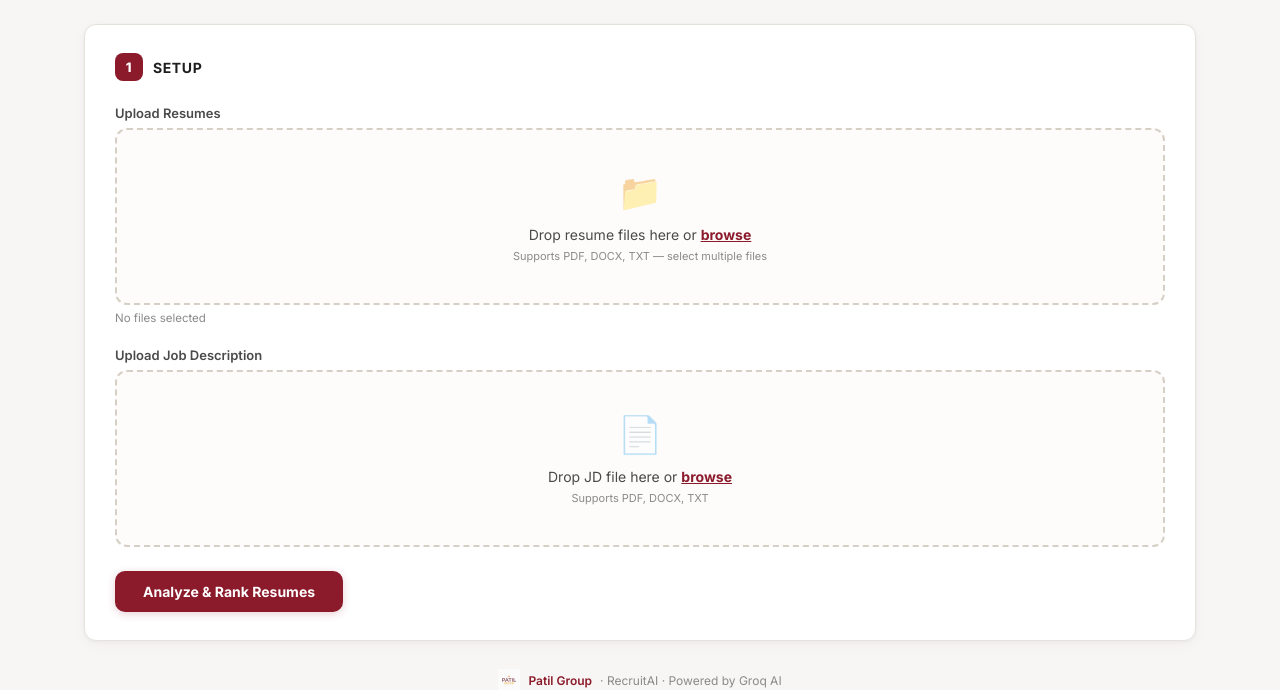
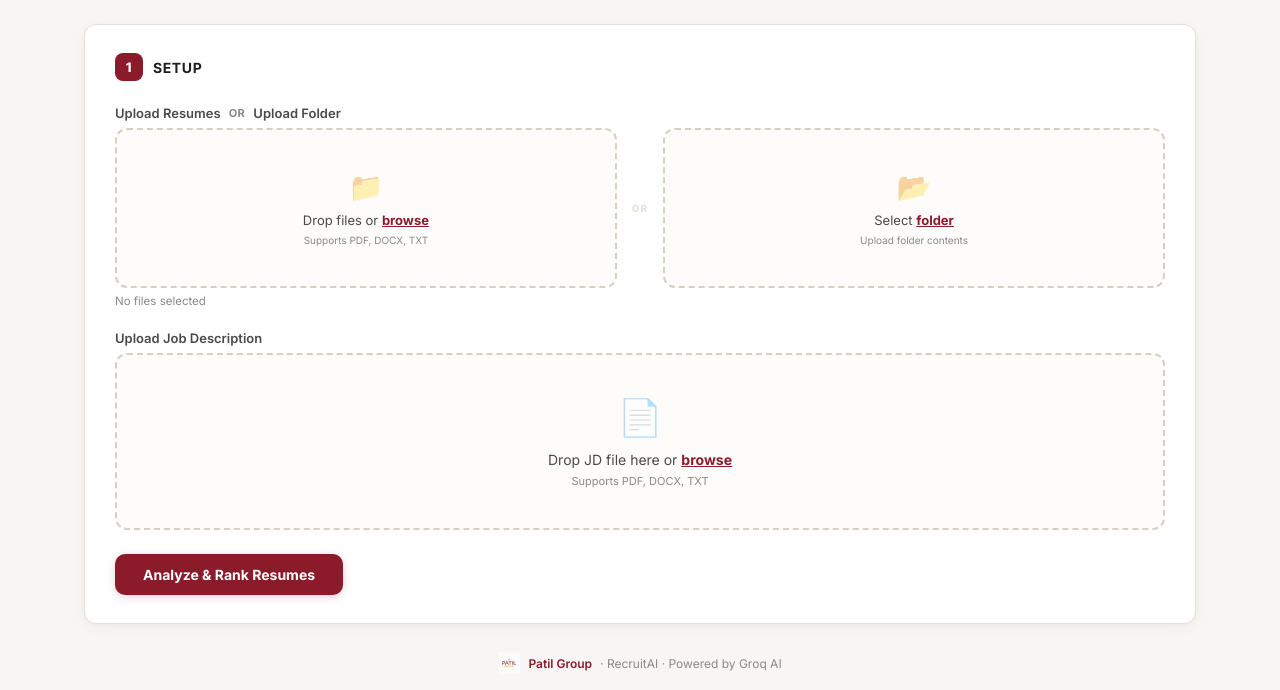
Before and after one commit to srikar1597/RecruitAI, a Flask app: page / in a window 1280 px wide. Shown: the part 93-783 px from the top of the page. Run offline with Flask 3, Linux system fonts and the light colour scheme.

Commit message:
Add folder upload option beside resume upload

```diff
--- a/templates/index.html
+++ b/templates/index.html
@@ -645,15 +645,36 @@ tbody tr:hover td { background: #fdfcfa; }
 
   <!-- Resume Upload -->
   <div style="margin-bottom: 22px;">
-    <label>Upload Resumes</label>
-    <div class="dropzone" id="resume-zone"
-         ondragover="event.preventDefault();this.classList.add('drag-over')"
-         ondragleave="this.classList.remove('drag-over')"
-         ondrop="handleResumeDrop(event)">
-      <input type="file" id="resume-files" accept=".pdf,.docx,.doc,.txt" multiple onchange="handleResumeChange(event)" />
-      <div class="dropzone-icon">📁</div>
-      <p>Drop resume files here or <strong>browse</strong></p>
-      <small>Supports PDF, DOCX, TXT — select multiple files</small>
+    <div style="display: flex; align-items: center; gap: 8px; margin-bottom: 7px;">
+      <label style="margin: 0;">Upload Resumes</label>
+      <span style="font-size: 11px; color: var(--muted); font-weight: 700; text-transform: uppercase; letter-spacing: 0.5px;">or</span>
+      <label style="margin: 0;">Upload Folder</label>
+    </div>
+
+    <div style="display: grid; grid-template-columns: 1fr auto 1fr; align-items: stretch; gap: 15px;">
+      <!-- File Zone -->
+      <div class="dropzone" id="resume-zone"
+           ondragover="event.preventDefault();this.classList.add('drag-over')"
+           ondragleave="this.classList.remove('drag-over')"
+           ondrop="handleResumeDrop(event)">
+        <input type="file" id="resume-files" accept=".pdf,.docx,.doc,.txt" multiple onchange="handleResumeChange(event)" />
+        <div class="dropzone-icon" style="font-size: 28px; margin-bottom: 8px;">📁</div>
+        <p style="font-size: 13px;">Drop files or <strong>browse</strong></p>
+        <small style="font-size: 10px;">Supports PDF, DOCX, TXT</small>
+      </div>
+
+      <div style="display: flex; align-items: center; justify-content: center; font-size: 10px; font-weight: 800; color: var(--border); letter-spacing: 1px;">OR</div>
+
+      <!-- Folder Zone -->
+      <div class="dropzone" id="folder-zone"
+           ondragover="event.preventDefault();this.classList.add('drag-over')"
+           ondragleave="this.classList.remove('drag-over')"
+           ondrop="handleResumeDrop(event)">
+        <input type="file" id="folder-input" webkitdirectory directory multiple onchange="handleResumeChange(event)" />
+        <div class="dropzone-icon" style="font-size: 28px; margin-bottom: 8px;">📂</div>
+        <p style="font-size: 13px;">Select <strong>folder</strong></p>
+        <small style="font-size: 10px;">Upload folder contents</small>
+      </div>
     </div>
     <div class="hint" id="resume-hint">No files selected</div>
   </div>
@@ -748,20 +769,30 @@ let resumeFileList = [];
 function handleResumeDrop(e) {
   e.preventDefault();
   document.getElementById('resume-zone').classList.remove('drag-over');
-  const dropped = Array.from(e.dataTransfer.files).filter(f =>
-    /\.(pdf|docx|doc|txt)$/i.test(f.name)
-  );
+  document.getElementById('folder-zone').classList.remove('drag-over');
+  const dropped = Array.from(e.dataTransfer.files);
   if (dropped.length) addResumeFiles(dropped);
 }
 
 function handleResumeChange(e) {
   const selected = Array.from(e.target.files);
   if (selected.length) addResumeFiles(selected);
+  // Reset input value so same files/folder can be selected again if needed
+  e.target.value = '';
 }
 
 function addResumeFiles(files) {
   const existing = new Set(resumeFileList.map(f => f.name));
-  const newFiles = files.filter(f => !existing.has(f.name));
+  const newFiles = files.filter(f => {
+    const isNew = !existing.has(f.name);
+    const isSupported = /\.(pdf|docx|doc|txt)$/i.test(f.name);
+    return isNew && isSupported;
+  });
+
+  if (newFiles.length === 0 && files.length > 0) {
+    // Optionally show a silent hint if all files were already added or unsupported
+  }
+
   resumeFileList = [...resumeFileList, ...newFiles];
   updateResumeHint();
 }
```
